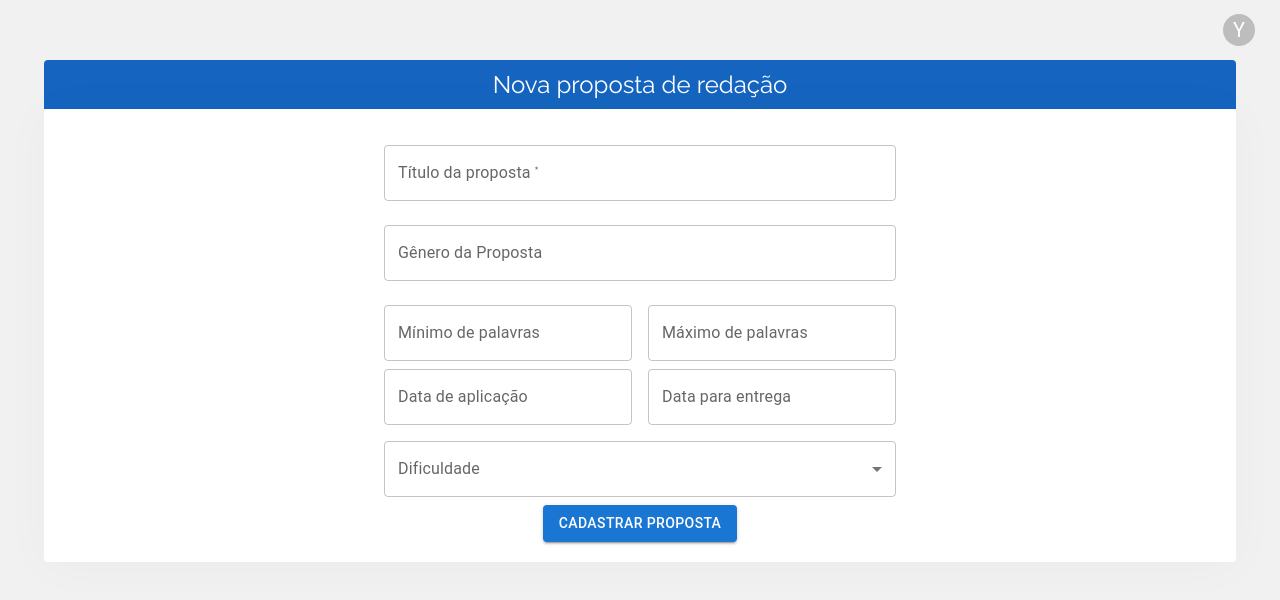
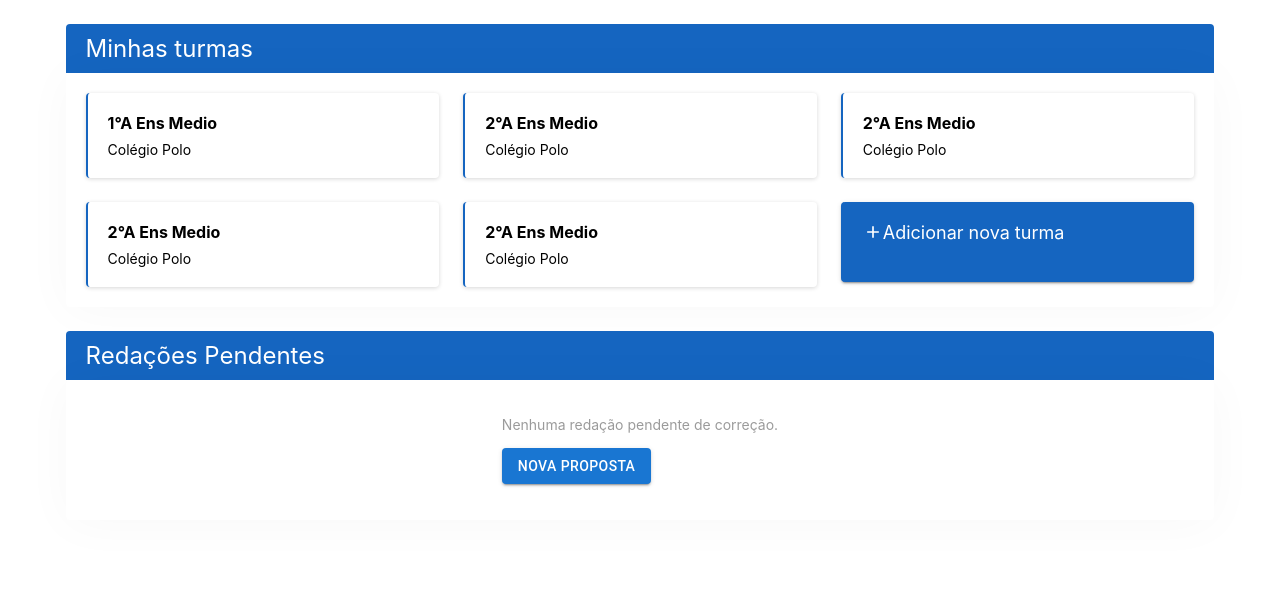
Before and after one commit to ypoleto/FrontRedacheck, a React (Create React App) app: page / in a window 1280 px wide. Shown: the top 600 px of the page. Built offline with nearby package versions, Linux system fonts and the light colour scheme.

Commit message:
Implementação de rotas

```diff
--- a/package.json
+++ b/package.json
@@ -12,6 +12,7 @@
     "@testing-library/jest-dom": "^5.17.0",
     "@testing-library/react": "^13.4.0",
     "@testing-library/user-event": "^13.5.0",
+    "date-fns": "^3.3.1",
     "dayjs": "^1.11.10",
     "moment": "^2.30.1",
     "momentjs": "^2.0.0",
@@ -45,6 +46,7 @@
     ]
   },
   "devDependencies": {
+    "@types/date-fns": "^2.6.0",
     "react-router-dom": "^6.22.0"
   }
 }
--- a/src/App.js
+++ b/src/App.js
@@ -1,17 +1,13 @@
 import './css/App.css';
 import NavBar from './components/NavBar';
-import Proposta from './components/Proposta/Proposta';
-import { LocalizationProvider } from '@mui/x-date-pickers';
-import { AdapterDayjs } from '@mui/x-date-pickers/AdapterDayjs'
+import { Outlet } from 'react-router-dom';
 
 function App() {
   return (
-    <LocalizationProvider dateAdapter={AdapterDayjs}>
       <div className="App">
         <NavBar />
-        <Proposta />
+        <Outlet/>
       </div>
-    </LocalizationProvider>
   );
 }
 
--- a/src/components/Proposta/Proposta.js
+++ b/src/components/Proposta/Proposta.js
@@ -1,7 +1,8 @@
 import { Button, FormControl, FormLabel, Grid, InputLabel, MenuItem, Select, TextField } from '@mui/material';
 import '../../css/Proposta.css';
 import { useState } from 'react';
-import moment from 'moment';
+import { LocalizationProvider } from '@mui/x-date-pickers'
+import { AdapterDayjs } from '@mui/x-date-pickers/AdapterDayjs'
 import { DatePicker } from "@mui/x-date-pickers/DatePicker";
 
 function Proposta() {
@@ -25,6 +26,7 @@ function Proposta() {
         console.log('Proposta enviada:', proposta);
     };
     return (
+        <LocalizationProvider dateAdapter={AdapterDayjs}>
             <div className="container">
                 <div>
                     <div className='tituloBoxProposta'>Nova proposta de redação</div>
@@ -94,6 +96,7 @@ function Proposta() {
                     </div>
                 </div>
             </div>
+        </LocalizationProvider>
     );
 }
 
--- a/src/index.js
+++ b/src/index.js
@@ -1,13 +1,27 @@
 import React from 'react';
 import ReactDOM from 'react-dom/client';
 import './index.css';
-import App from './App';
 import reportWebVitals from './reportWebVitals';
+import Home from './routes/Home';
+import Novo from './routes/Novo';
+
+import { createBrowserRouter, RouterProvider } from 'react-router-dom';
+
+const router = createBrowserRouter([
+  {
+    path: "/",
+    element: <Home />,
+  },
+  {
+    path: "/novo",
+    element: <Novo />,
+  },
+])
 
 const root = ReactDOM.createRoot(document.getElementById('root'));
 root.render(
   <React.StrictMode>
-    <App />
+    <RouterProvider router={router} />
   </React.StrictMode>
 );
 
--- /dev/null
+++ b/src/routes/Home.js
@@ -0,0 +1,10 @@
+import React from 'react'
+import Inicio from '../components/Inicio/Inicio'
+
+const Home = () => {
+    return (
+        <Inicio />
+    )
+}
+
+export default Home
--- /dev/null
+++ b/src/routes/Novo.js
@@ -0,0 +1,10 @@
+import React from 'react'
+import Proposta from '../components/Proposta/Proposta'
+
+const Novo = () => {
+    return (
+        <Proposta />
+    )
+}
+
+export default Novo
```
Also changed, not shown: 1 other file (tests, documents, lock files or other folders). Lines whose indentation alone changed are shown as unchanged.
